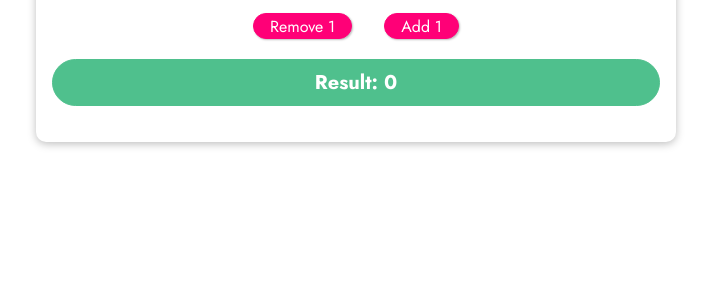
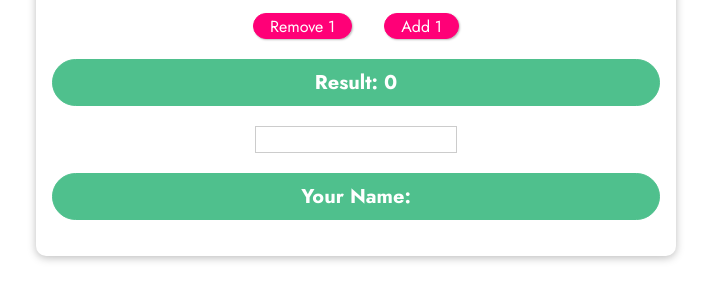
Before and after one commit to Stefan-B-K/EVENTS-IN-ACTION, a plain HTML site: page index.html in a window 1280 px wide. Shown: the part 286-586 px from the top of the page, without its empty margins (284-995 px from the left). Drawn offline with nearby package versions, Linux system fonts and the light colour scheme.

Commit message:
Add input and output

```diff
--- a/app.js
+++ b/app.js
@@ -2,11 +2,15 @@ const app = Vue.createApp({
   data() {
     return {
       counter: 0,
+      name: ''
     };
   },
   methods: {
     add(number) { this.counter += number},
-    remove(number) { this.counter -= number }
+    remove(number) { this.counter -= number },
+    setName(event) {
+      this.name = event.target.value
+    }
   }
 });
 
--- a/index.html
+++ b/index.html
@@ -1,14 +1,14 @@
 <!DOCTYPE html>
 <html lang="en">
 <head>
-    <meta charset="UTF-8" />
-    <meta name="viewport" content="width=device-width, initial-scale=1.0" />
+  <meta charset="UTF-8"/>
+  <meta name="viewport" content="width=device-width, initial-scale=1.0"/>
   <title>Vue Basics</title>
   <link
           href="https://fonts.googleapis.com/css2?family=Jost:wght@400;700&display=swap"
           rel="stylesheet"
   />
-    <link rel="stylesheet" href="styles.css" />
+  <link rel="stylesheet" href="styles.css"/>
   <script src="https://unpkg.com/vue@next" defer></script>
   <script src="app.js" defer></script>
 </head>
@@ -21,6 +21,11 @@
   <button @click="remove(1)">Remove 1</button>
   <button @click="add(1)">Add 1</button>
   <p>Result: {{ counter }}</p>
+  <label>
+    <input type="text" @input="setName"/>
+  </label>
+  <p>Your Name: {{ name }}</p>
+
 </section>
 </body>
 </html>
```
Lines whose indentation alone changed are shown as unchanged.
